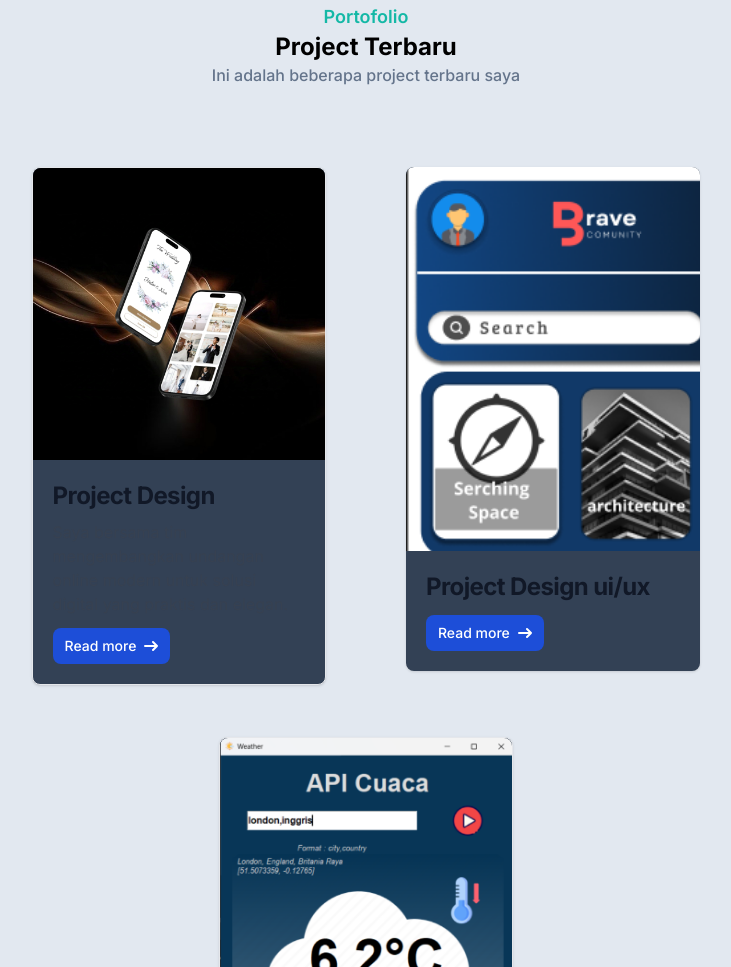
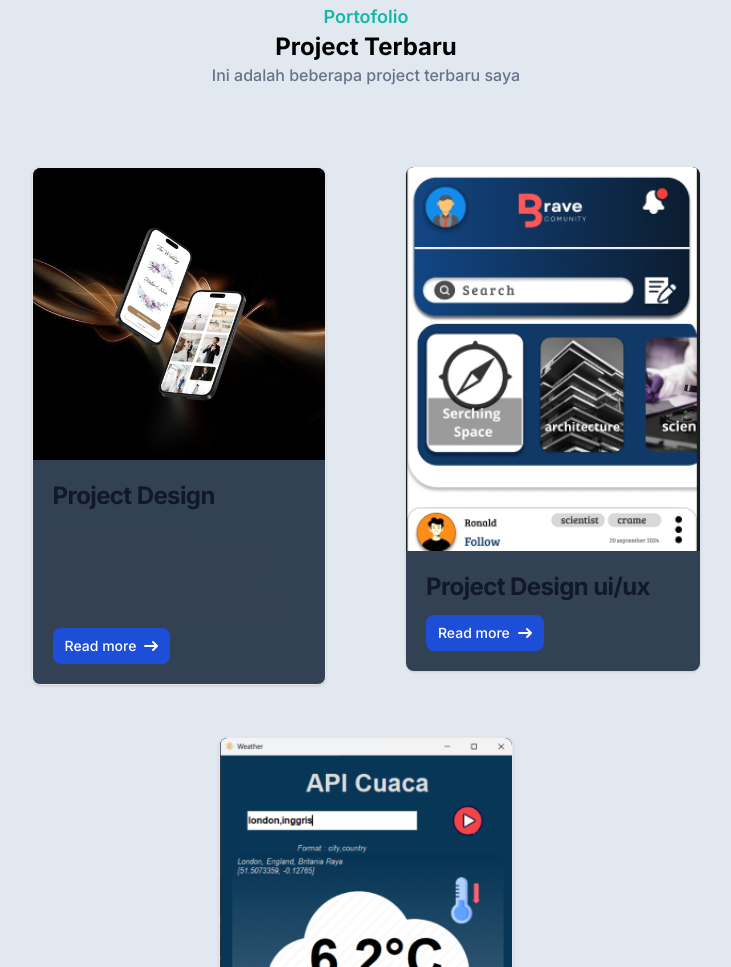
Before and after one commit to marhel28/Portofolio, a website: page index.html in a window 1280 px wide. Shown: the part 1075-2042 px from the top of the page, without its empty margins (274-1005 px from the left). Drawn offline with nearby package versions, Linux system fonts and the light colour scheme.

Commit message:
fix another bug

```diff
--- a/index.html
+++ b/index.html
@@ -175,7 +175,7 @@
                 <div class="mb-5 p-4 md:w-1/2 md:px-10">
                     <div class="max-w-sm  border-gray-200 rounded-lg shadow bg-slate-700 overflow-hidden ">
                         <a target="_blank" href="https://www.figma.com/proto/BKH8YbjIgI1sdN6RmdatlS/Untitled?node-id=2-3&starting-point-node-id=137%3A43" >
-                            <div class="w-96 h-96 overflow-hidden">
+                            <div class="w-full h-96 overflow-hidden">
                                 <img class="w-full h-full object-cover rounded-t-lg object-left-top" src="/img/porto/porto 2 fix.png" alt="" />
                             </div>
                         </a>
```
